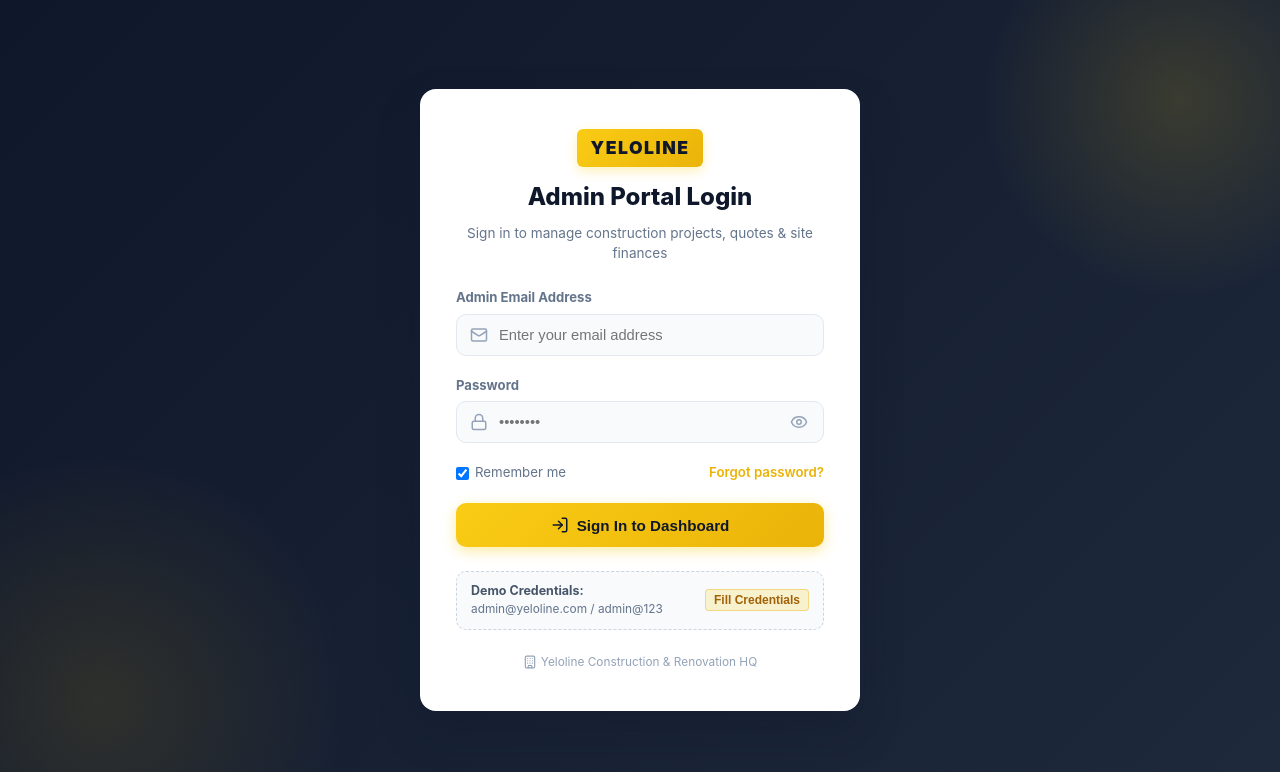
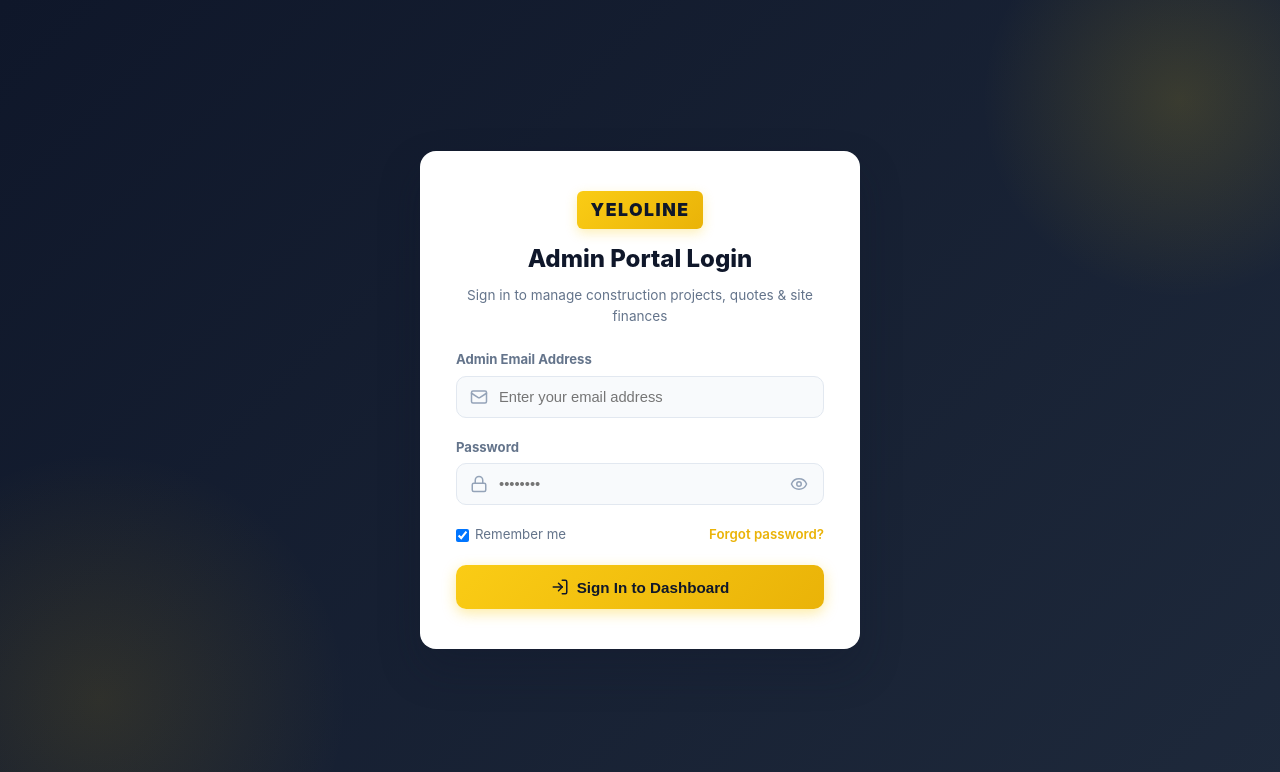
Before and after one commit to Rithish-25/Yeloline, a React (Create React App) app in the folder admin/: page / in a window 1280 px wide. Shown: the top 772 px of the page. Built offline with nearby package versions, Linux system fonts and the light colour scheme.

Commit message:
Remove Yeloline HQ subtitle from header profile pill and login page

```diff
--- a/admin/src/components/layout/Header/Header.js
+++ b/admin/src/components/layout/Header/Header.js
@@ -60,7 +60,6 @@ export default function Header() {
           <div className="user-avatar">AD</div>
           <div className="user-info">
             <span className="user-name">Admin Executive</span>
-            <span className="user-role">Yeloline HQ</span>
           </div>
           <button
             onClick={logout}
--- a/admin/src/context/AppContext.js
+++ b/admin/src/context/AppContext.js
@@ -41,11 +41,7 @@ export const AppProvider = ({ children }) => {
     localStorage.removeItem('yeloline_admin_tab');
     setIsAuthenticated(false);
   };
-  const [notifications, setNotifications] = useState([
-    { id: 1, text: "New Quote Enquiry received from Anand & Lakshmi", time: "10m ago", read: false },
-    { id: 2, text: "Material Order PO-302 is in transit", time: "1h ago", read: false },
-    { id: 3, text: "Renovation Van Appointment APT-501 scheduled for Sep 22", time: "3h ago", read: true }
-  ]);
+  const [notifications, setNotifications] = useState([]);
 
   // Handle responsive sidebar collapse on resize
   useEffect(() => {
--- a/admin/src/modules/auth/Login/Login.js
+++ b/admin/src/modules/auth/Login/Login.js
@@ -1,5 +1,5 @@
 import React, { useState } from 'react';
-import { Mail, Lock, Eye, EyeOff, LogIn, AlertCircle, Building, Loader2, CheckCircle2 } from 'lucide-react';
+import { Mail, Lock, Eye, EyeOff, LogIn, AlertCircle, Loader2, CheckCircle2 } from 'lucide-react';
 import { useApp } from '../../../context/AppContext';
 import './Login.css';
 
@@ -35,12 +35,6 @@ export default function Login() {
     } else {
       setErrorMsg('Invalid credentials! Please use email: admin@yeloline.com & pass: admin@123');
     }
-  };
-
-  const handleFillDemo = () => {
-    setEmail('admin@yeloline.com');
-    setPassword('admin@123');
-    setErrorMsg('');
   };
 
   return (
@@ -137,20 +131,6 @@ export default function Login() {
             )}
           </button>
         </form>
-
-        <div className="demo-credentials-box">
-          <div>
-            <strong>Demo Credentials:</strong>
-            <div style={{ fontSize: '0.74rem', color: '#64748B' }}>admin@yeloline.com / admin@123</div>
-          </div>
-          <button type="button" className="demo-fill-btn" onClick={handleFillDemo} disabled={isLoggingIn}>
-            Fill Credentials
-          </button>
-        </div>
-
-        <div style={{ textAlign: 'center', fontSize: '0.74rem', color: '#94A3B8', display: 'flex', alignItems: 'center', justifyContent: 'center', gap: '4px' }}>
-          <Building size={14} /> Yeloline Construction & Renovation HQ
-        </div>
       </div>
     </div>
   );
```
Also changed, not shown: 1 other file (tests, documents, lock files or other folders).
